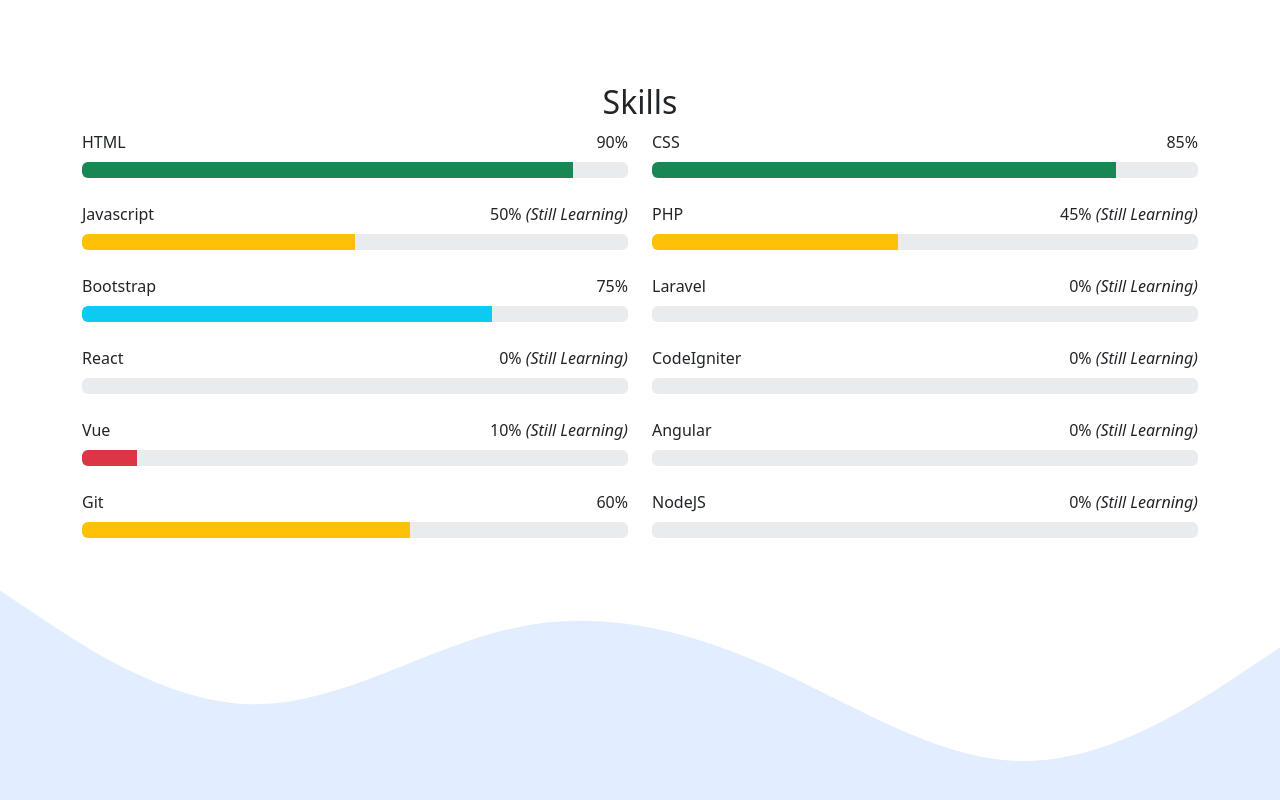
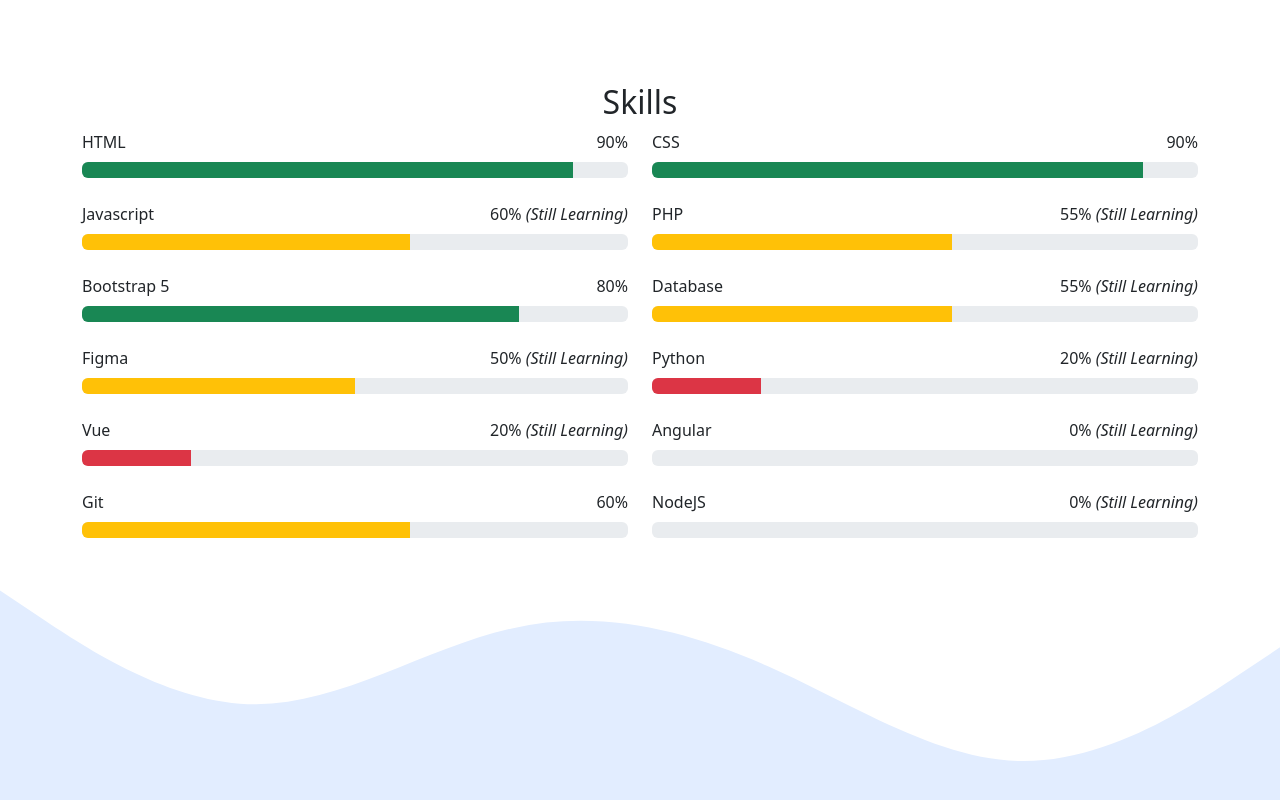
Before and after one commit to evanputra1/evananandaputra.github.io, a plain HTML site: page index.html in a window 1280 px wide. Shown: the part 2840-3640 px from the top of the page. Drawn offline with nearby package versions, Linux system fonts and the light colour scheme.

Commit message:
mengubah isi dari menu skill

```diff
--- a/index.html
+++ b/index.html
@@ -176,40 +176,6 @@
             </p>
           </div>
         </div>
-        <!-- <div class="row justify-content-center fs-5">
-          <div class="col-md-5">
-            <span class="fw-medium">Nama: </span>
-            <span>Evan Ananda Putra</span>
-          </div>
-          <div class="col-md-5">
-            <span class="fw-medium">Usia: </span>
-            <span>21 Tahun</span>
-          </div>
-          <div class="col-md-5">
-            <span class="fw-medium">TTL: </span>
-            <span>Bekasi, 25 Agustus 2001</span>
-          </div>
-          <div class="col-md-5">
-            <span class="fw-medium">Agama: </span>
-            <span>Islam</span>
-          </div>
-          <div class="col-md-5">
-            <span class="fw-medium">Domisili: </span>
-            <span>Kota Bekasi</span>
-          </div>
-          <div class="col-md-5">
-            <span class="fw-medium">Kampus: </span>
-            <span>Bina Sarana Informatika</span>
-          </div>
-          <div class="col-md-5">
-            <span class="fw-medium">Jurusan: </span>
-            <span>Ilmu Komputer</span>
-          </div>
-          <div class="col-md-5">
-            <span class="fw-medium">Semester: </span>
-            <span>Semester 7</span>
-          </div>
-        </div> -->
       </div>
       <svg
         xmlns="http://www.w3.org/2000/svg"
@@ -300,6 +266,24 @@
             <div class="skill mb-4">
               <div class="d-flex justify-content-between">
                 <p class="mb-2">Javascript</p>
+                <p class="mb-2">60% <i>(Still Learning)</i></p>
+              </div>
+              <div class="progress">
+                <div class="progress-bar bg-warning" aria-valuenow="60" aria-valuemin="0" aria-valuemax="100" style="width: 60%;"></div>
+              </div>
+            </div>
+            <div class="skill mb-4">
+              <div class="d-flex justify-content-between">
+                <p class="mb-2">Bootstrap 5</p>
+                <p class="mb-2">80%</p>
+              </div>
+              <div class="progress">
+                <div class="progress-bar bg-success" aria-valuenow="80" aria-valuemin="0" aria-valuemax="100" style="width: 80%;"></div>
+              </div>
+            </div>
+            <div class="skill mb-4">
+              <div class="d-flex justify-content-between">
+                <p class="mb-2">Figma</p>
                 <p class="mb-2">50% <i>(Still Learning)</i></p>
               </div>
               <div class="progress">
@@ -308,29 +292,11 @@
             </div>
             <div class="skill mb-4">
               <div class="d-flex justify-content-between">
-                <p class="mb-2">Bootstrap</p>
-                <p class="mb-2">75%</p>
+                <p class="mb-2">Vue</p>
+                <p class="mb-2">20% <i>(Still Learning)</i></p>
               </div>
               <div class="progress">
-                <div class="progress-bar bg-info" aria-valuenow="75" aria-valuemin="0" aria-valuemax="100" style="width: 75%;"></div>
-              </div>
-            </div>
-            <div class="skill mb-4">
-              <div class="d-flex justify-content-between">
-                <p class="mb-2">React</p>
-                <p class="mb-2">0% <i>(Still Learning)</i></p>
-              </div>
-              <div class="progress">
-                <div class="progress-bar" aria-valuenow="0" aria-valuemin="0" aria-valuemax="100"></div>
-              </div>
-            </div>
-            <div class="skill mb-4">
-              <div class="d-flex justify-content-between">
-                <p class="mb-2">Vue</p>
-                <p class="mb-2">10% <i>(Still Learning)</i></p>
-              </div>
-              <div class="progress">
-                <div class="progress-bar bg-danger" aria-valuenow="10" aria-valuemin="0" aria-valuemax="100" style="width: 10%;"></div>
+                <div class="progress-bar bg-danger" aria-valuenow="20" aria-valuemin="0" aria-valuemax="100" style="width: 20%;"></div>
               </div>
             </div>
             <div class="skill mb-4">
@@ -347,37 +313,37 @@
             <div class="skill mb-4">
               <div class="d-flex justify-content-between">
                 <p class="mb-2">CSS</p>
-                <p class="mb-2">85%</p>
+                <p class="mb-2">90%</p>
               </div>
               <div class="progress">
-                <div class="progress-bar bg-success" aria-valuenow="85" aria-valuemin="0" aria-valuemax="100" style="width: 85%;"></div>
+                <div class="progress-bar bg-success" aria-valuenow="90" aria-valuemin="0" aria-valuemax="100" style="width: 90%;"></div>
               </div>
             </div>
             <div class="skill mb-4">
               <div class="d-flex justify-content-between">
                 <p class="mb-2">PHP</p>
-                <p class="mb-2">45% <i>(Still Learning)</i></p>
+                <p class="mb-2">55% <i>(Still Learning)</i></p>
               </div>
               <div class="progress">
-                <div class="progress-bar bg-warning" aria-valuenow="45" aria-valuemin="0" aria-valuemax="100" style="width: 45%;"></div>
+                <div class="progress-bar bg-warning" aria-valuenow="55" aria-valuemin="0" aria-valuemax="100" style="width: 55%;"></div>
               </div>
             </div>
             <div class="skill mb-4">
               <div class="d-flex justify-content-between">
-                <p class="mb-2">Laravel</p>
-                <p class="mb-2">0% <i>(Still Learning)</i></p>
+                <p class="mb-2">Database</p>
+                <p class="mb-2">55% <i>(Still Learning)</i></p>
               </div>
               <div class="progress">
-                <div class="progress-bar" aria-valuenow="0" aria-valuemin="0" aria-valuemax="100"></div>
+                <div class="progress-bar bg-warning" aria-valuenow="55" aria-valuemin="0" aria-valuemax="100" style="width: 55%;"></div>
               </div>
             </div>
             <div class="skill mb-4">
               <div class="d-flex justify-content-between">
-                <p class="mb-2">CodeIgniter</p>
-                <p class="mb-2">0% <i>(Still Learning)</i></p>
+                <p class="mb-2">Python</p>
+                <p class="mb-2">20% <i>(Still Learning)</i></p>
               </div>
               <div class="progress">
-                <div class="progress-bar" aria-valuenow="0" aria-valuemin="0" aria-valuemax="100"></div>
+                <div class="progress-bar bg-danger" aria-valuenow="20" aria-valuemin="0" aria-valuemax="100" style="width: 20%;"></div>
               </div>
             </div>
             <div class="skill mb-4">
```
